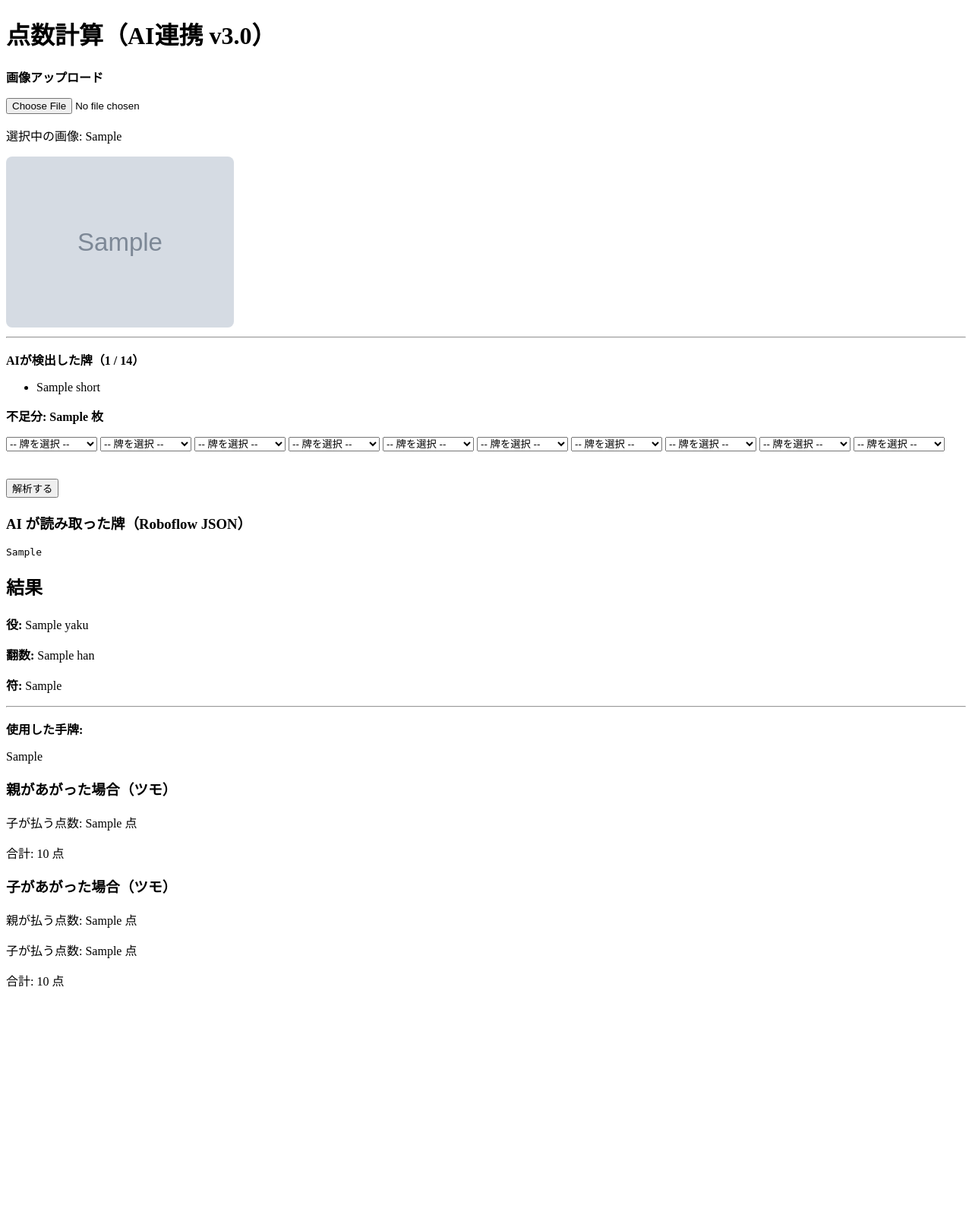
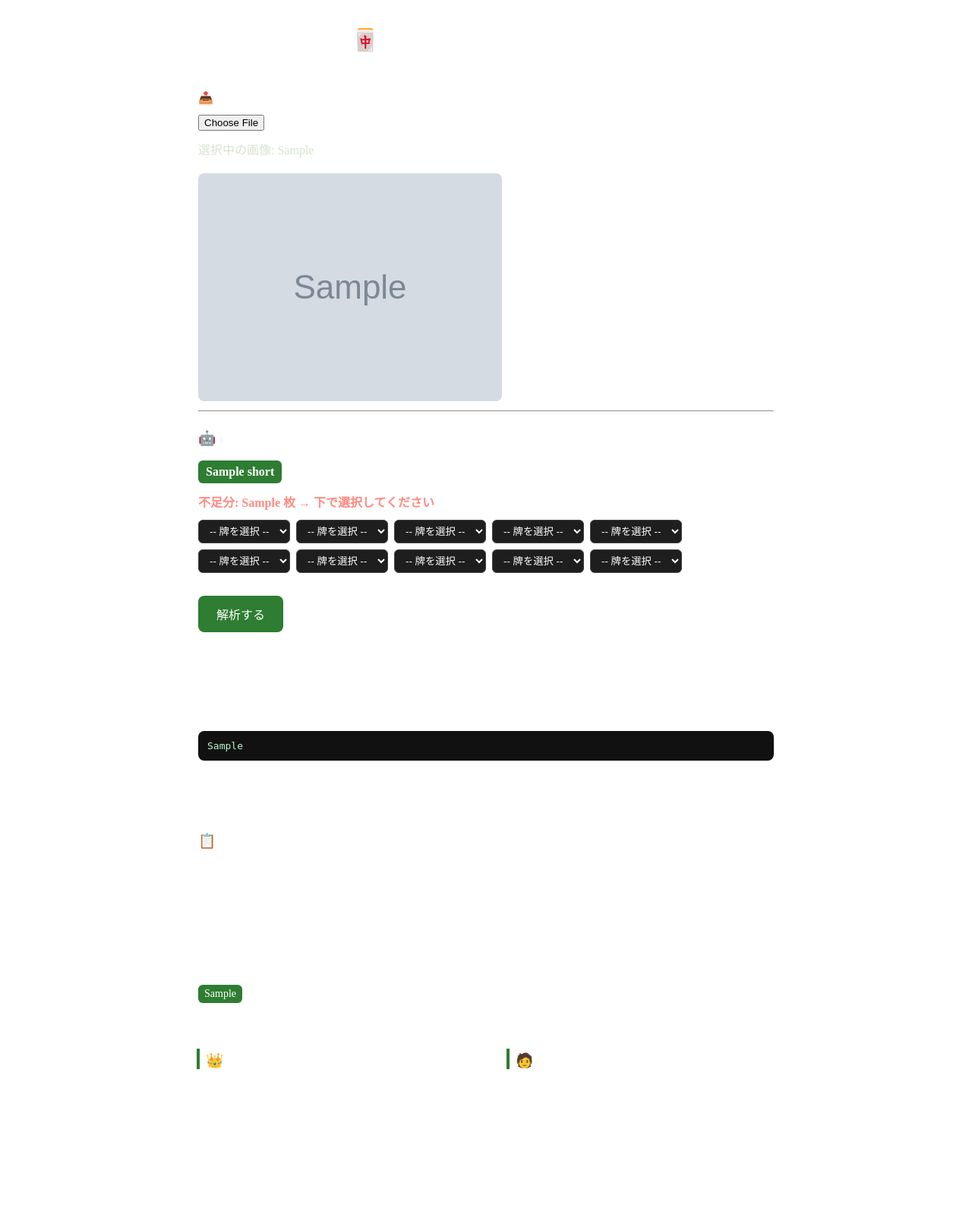
Before and after one commit to yosida-yuta/macnijong, a Flask app: template templates/score.html in a window 1280 px wide. Shown: the part 44-1639 px from the top of the page at 76% size. Before the commit the page ends 1343 px from the top, so only its background shows below. Run offline with Flask 3, Linux system fonts and the light colour scheme; the template is opened without the code that fills it: most values are stand-ins (such as "Sample title", 1, 10 or a date in 2020); grey boxes marked "Sample" are stand-in pictures.

Commit message:
Macni雀 v3.0 UI 完全リデザイン(他ページ統一)

```diff
--- a/templates/score.html
+++ b/templates/score.html
@@ -2,8 +2,149 @@
 <html lang="ja">
 <head>
 <meta charset="UTF-8">
-<title>Macni雀 点数計算 v3.0</title>
+<title>Macni雀 - 点数計算</title>
 {{ url_for('static', filename='css/style.css') }}
+<style>
+.score-wrap {
+  max-width: 800px;
+  margin: 30px auto;
+  padding: 0 16px;
+  color: #fff;
+}
+
+.score-title {
+  text-align: center;
+  font-size: 28px;
+  margin-bottom: 24px;
+}
+
+.card-box {
+  background: rgba(255,255,255,0.08);
+  border: 1px solid rgba(255,255,255,0.15);
+  border-radius: 12px;
+  padding: 20px;
+  margin: 16px 0;
+}
+
+.upload-input {
+  display: block;
+  margin: 12px 0;
+  color: #fff;
+}
+
+.file-status {
+  margin: 8px 0;
+  color: #d6e4cf;
+}
+
+.preview-img {
+  max-width: 100%;
+  border-radius: 8px;
+  margin-top: 12px;
+}
+
+.tile-list {
+  display: flex;
+  flex-wrap: wrap;
+  gap: 8px;
+  list-style: none;
+  padding: 0;
+  margin: 12px 0;
+}
+
+.tile-list li {
+  background: #2e7d32;
+  color: white;
+  border-radius: 6px;
+  padding: 6px 10px;
+  font-weight: bold;
+}
+
+.missing {
+  color: #ff8a80;
+  font-weight: bold;
+  margin: 12px 0;
+}
+
+.manual-select-row {
+  display: flex;
+  flex-wrap: wrap;
+  gap: 8px;
+  margin: 12px 0 20px 0;
+}
+
+.manual-select {
+  background: #1e1e1e;
+  color: #fff;
+  border: 1px solid #444;
+  border-radius: 6px;
+  padding: 6px 10px;
+  min-width: 110px;
+}
+
+.btn-primary {
+  display: inline-block;
+  background: #2e7d32;
+  color: white;
+  border: none;
+  padding: 12px 24px;
+  font-size: 16px;
+  border-radius: 8px;
+  cursor: pointer;
+  margin-top: 10px;
+}
+.btn-primary:hover {
+  background: #1b5e20;
+}
+
+.result-grid {
+  display: grid;
+  grid-template-columns: 1fr 1fr;
+  gap: 16px;
+  margin-top: 20px;
+}
+@media (max-width: 600px) {
+  .result-grid { grid-template-columns: 1fr; }
+}
+
+.result-box {
+  background: rgba(255,255,255,0.08);
+  border: 1px solid rgba(255,255,255,0.15);
+  border-radius: 12px;
+  padding: 18px;
+}
+
+.result-box h3 {
+  margin-top: 0;
+  border-left: 4px solid #2e7d32;
+  padding-left: 8px;
+}
+
+.json-pre {
+  background: #111;
+  color: #b9f6ca;
+  padding: 12px;
+  border-radius: 8px;
+  max-height: 240px;
+  overflow: auto;
+  font-size: 13px;
+}
+
+.hand-tags {
+  display: flex;
+  flex-wrap: wrap;
+  gap: 6px;
+  margin-top: 8px;
+}
+
+.hand-tags span {
+  background: #2e7d32;
+  color: #fff;
+  padding: 4px 8px;
+  border-radius: 6px;
+  font-size: 14px;
+}
+</style>
 </head>
 <body>
 
@@ -14,31 +155,31 @@
     <span class="nickname">{{ nickname }}</span>
   </div>
 
-  <h1>点数計算（AI連携 v3.0）</h1>
+  <div class="score-wrap">
 
-  <div class="card">
+    <h1 class="score-title">🀄 点数計算（AI連携 v3.0）</h1>
 
+    <!-- アップロード -->
+    <div class="card-box">
       <form method="POST" enctype="multipart/form-data">
 
-      <p><b>画像アップロード</b></p>
-      <input type="file" name="image">
+        <label><b>📤 画像のアップロード</b></label>
+        <input class="upload-input" type="file" name="image">
 
         {% if saved_path %}
-        <p class="info">選択中の画像: {{ saved_path.split("/")[-1] }}</p>
+          <div class="file-status">選択中の画像: {{ saved_path.split("/")[-1] }}</div>
         {% else %}
-        <p class="info">選択されていません</p>
+          <div class="file-status">選択されていません</div>
         {% endif %}
 
         {% if image_url %}
-        <div style="margin-top:10px;">
-          <img src="{{ image_url }}" style="max-width:300px; border-radius:8px;">
-        </div>
           <input type="hidden" name="saved_path" value="{{ saved_path }}">
+          <img class="preview-img" src="{{ image_url }}">
         {% endif %}
 
         {% if need_more %}
           <hr>
-        <p><b>AIが検出した牌（{{ detected|length }} / 14）</b></p>
+          <h3>🤖 AIが検出した牌（{{ detected|length }} / 14）</h3>
 
           {% if detected %}
             <ul class="tile-list">
@@ -50,11 +191,11 @@
             <p>検出できた牌はありません</p>
           {% endif %}
 
-        <p class="missing"><b>不足分: {{ need_more }} 枚</b></p>
+          <div class="missing">不足分: {{ need_more }} 枚 → 下で選択してください</div>
 
-        <div>
+          <div class="manual-select-row">
             {% for i in range(need_more) %}
-            <select name="manual_tile" class="menu-btn" style="min-width:120px;">
+              <select class="manual-select" name="manual_tile">
                 <option value="">-- 牌を選択 --</option>
                 <optgroup label="萬子">
                   {% for n in range(1,10) %}<option value="{{n}}m">{{n}}萬</option>{% endfor %}
@@ -79,48 +220,51 @@
           </div>
         {% endif %}
 
-      <br><br>
-      <button type="submit" class="menu-btn">解析する</button>
-
+        <button type="submit" class="btn-primary">解析する</button>
       </form>
-
     </div>
 
     {% if ai_tiles %}
-  <div class="card">
-    <h3>AI が読み取った牌（Roboflow JSON）</h3>
-    <pre>{{ ai_tiles }}</pre>
+    <div class="card-box">
+      <h3>🛰 Roboflow からの応答（JSON）</h3>
+      <pre class="json-pre">{{ ai_tiles }}</pre>
     </div>
     {% endif %}
 
     {% if result %}
-  <div class="card result-card">
-    <h2>結果</h2>
+    <div class="card-box">
+      <h3>📋 結果</h3>
       <p><b>役:</b> {{ result.yaku }}</p>
       <p><b>翻数:</b> {{ result.han }}</p>
       <p><b>符:</b> {{ result.fu }}</p>
 
-    <hr>
-
-    <p><b>使用した手牌:</b></p>
-    <p>{{ result.tiles_used }}</p>
+      <p style="margin-top:12px;"><b>使用した手牌:</b></p>
+      <div class="hand-tags">
+        {% for t in result.tiles_used %}
+          <span>{{ t }}</span>
+        {% endfor %}
+      </div>
     </div>
 
-  <div class="card">
-    <h3>親があがった場合（ツモ）</h3>
-    <p>子が払う点数: {{ result.dealer_each }} 点</p>
-    <p>合計: {{ result.dealer_total }} 点</p>
+    <div class="result-grid">
+      <div class="result-box">
+        <h3>👑 親があがった場合（ツモ）</h3>
+        <p>子が払う点数: <b>{{ result.dealer_each }}</b> 点</p>
+        <p>合計: <b>{{ result.dealer_total }}</b> 点</p>
       </div>
 
-  <div class="card">
-    <h3>子があがった場合（ツモ）</h3>
-    <p>親が払う点数: {{ result.child_main }} 点</p>
-    <p>子が払う点数: {{ result.child_add }} 点</p>
-    <p>合計: {{ result.child_total }} 点</p>
+      <div class="result-box">
+        <h3>🧑 子があがった場合（ツモ）</h3>
+        <p>親が払う点数: <b>{{ result.child_main }}</b> 点</p>
+        <p>子が払う点数: <b>{{ result.child_add }}</b> 点</p>
+        <p>合計: <b>{{ result.child_total }}</b> 点</p>
+      </div>
     </div>
     {% endif %}
 
   </div>
 
+</div>
+
 </body>
 </html>
```
Lines whose indentation alone changed are shown as unchanged.
